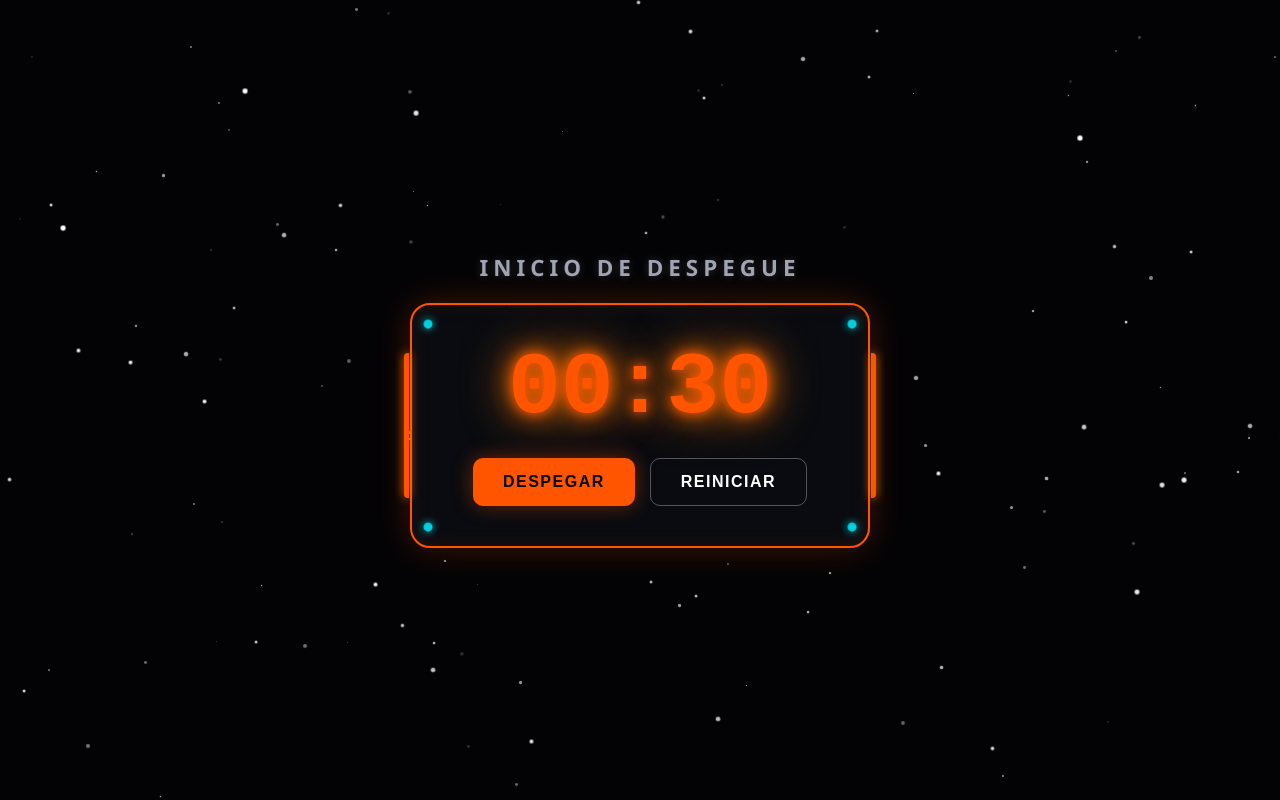
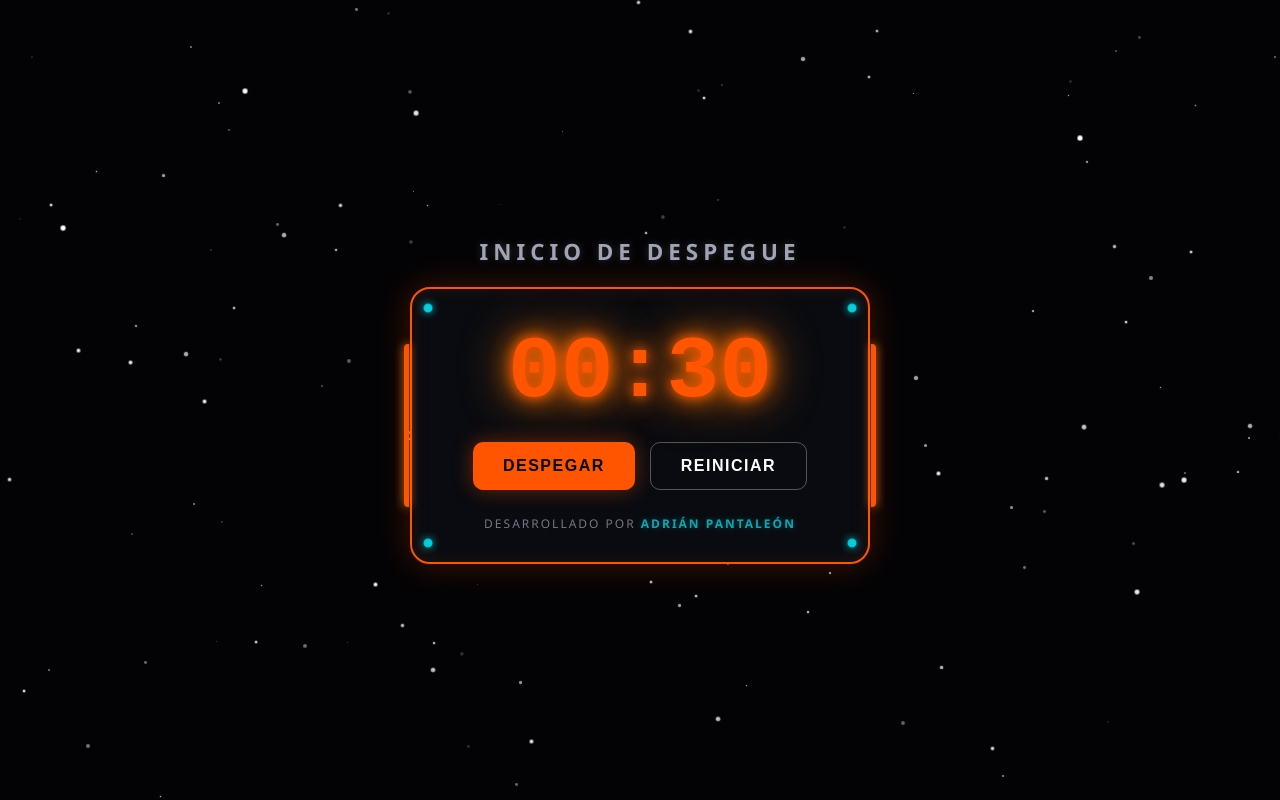
Before and after one commit to adrianpantaleon206-tech/temporizador, a plain HTML site: page index.html in a window 1280 px wide. Drawn offline with Linux system fonts and the light colour scheme.

Commit message:
Update index.html

```diff
--- a/index.html
+++ b/index.html
@@ -79,7 +79,7 @@
       background: var(--card-bg);
       border: 2px solid var(--neon-orange);
       border-radius: 20px;
-      padding: 40px 25px;
+      padding: 40px 25px 30px 25px;
       box-shadow: 0 0 35px rgba(255, 85, 0, 0.25),
                   inset 0 0 20px rgba(255, 85, 0, 0.1);
       backdrop-filter: blur(12px);
@@ -181,6 +181,22 @@
       border-color: #ffffff;
     }
 
+    /* Firma del Desarrollador */
+    .developer-credit {
+      margin-top: 25px;
+      font-size: 0.75rem;
+      letter-spacing: 2px;
+      color: var(--text-gray);
+      text-transform: uppercase;
+      opacity: 0.7;
+    }
+
+    .developer-credit span {
+      color: var(--cyber-cyan);
+      font-weight: 700;
+      text-shadow: 0 0 6px rgba(0, 240, 255, 0.4);
+    }
+
     /* Escena del Cohete y Explosión */
     .hidden {
       display: none !important;
@@ -260,6 +276,11 @@
         <button id="resetBtn" class="btn btn-reset">REINICIAR</button>
       </div>
 
+      <!-- Firma en la parte inferior de la tarjeta -->
+      <div class="developer-credit">
+        Desarrollado por <span>Adrián Pantaleón</span>
+      </div>
+
       <!-- Escena del Cohete -->
       <div id="rocketScene" class="rocket-scene hidden">
         <div id="rocket" class="rocket">🚀</div>
@@ -268,7 +289,7 @@
     </div>
   </div>
 
-  <!-- Script integrado para asegurar arranque inmediato -->
+  <!-- Script integrado -->
   <script>
     const timerDisplay = document.getElementById('timerDisplay');
     const startBtn = document.getElementById('startBtn');
```
